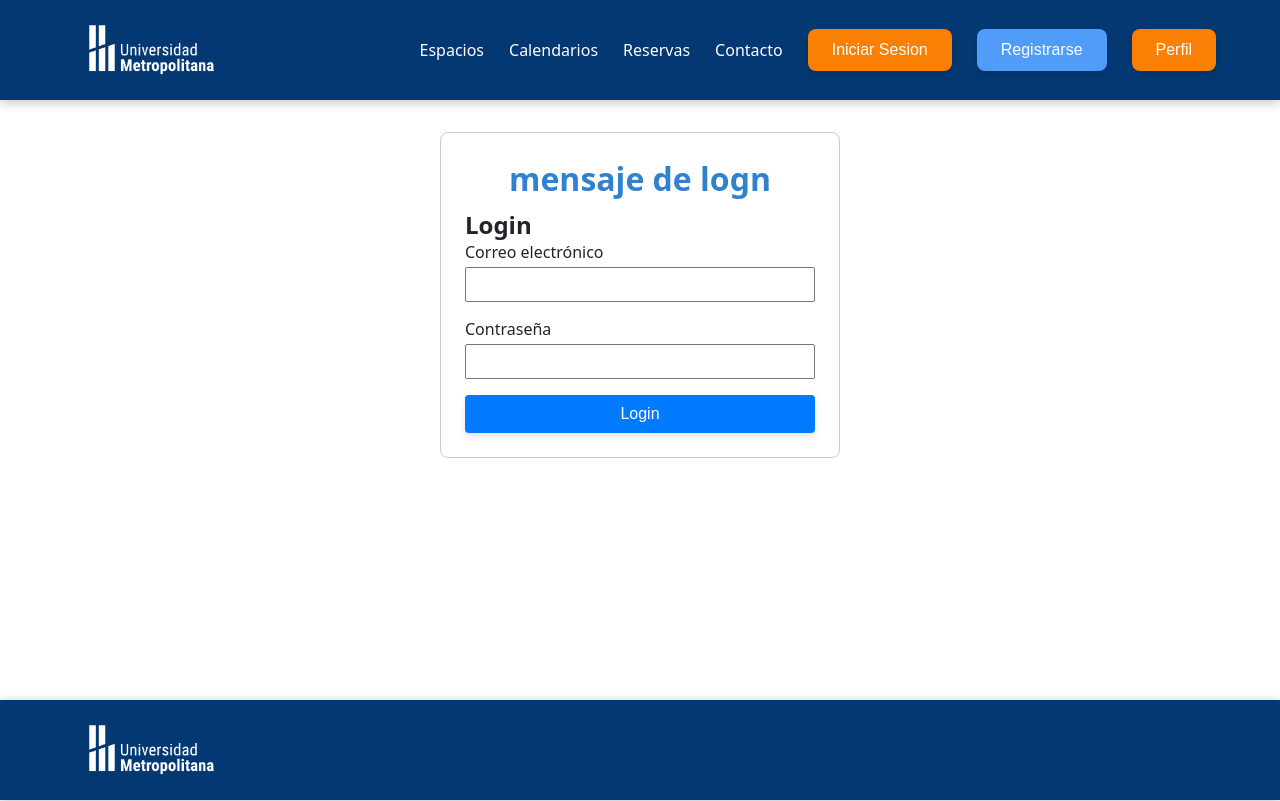
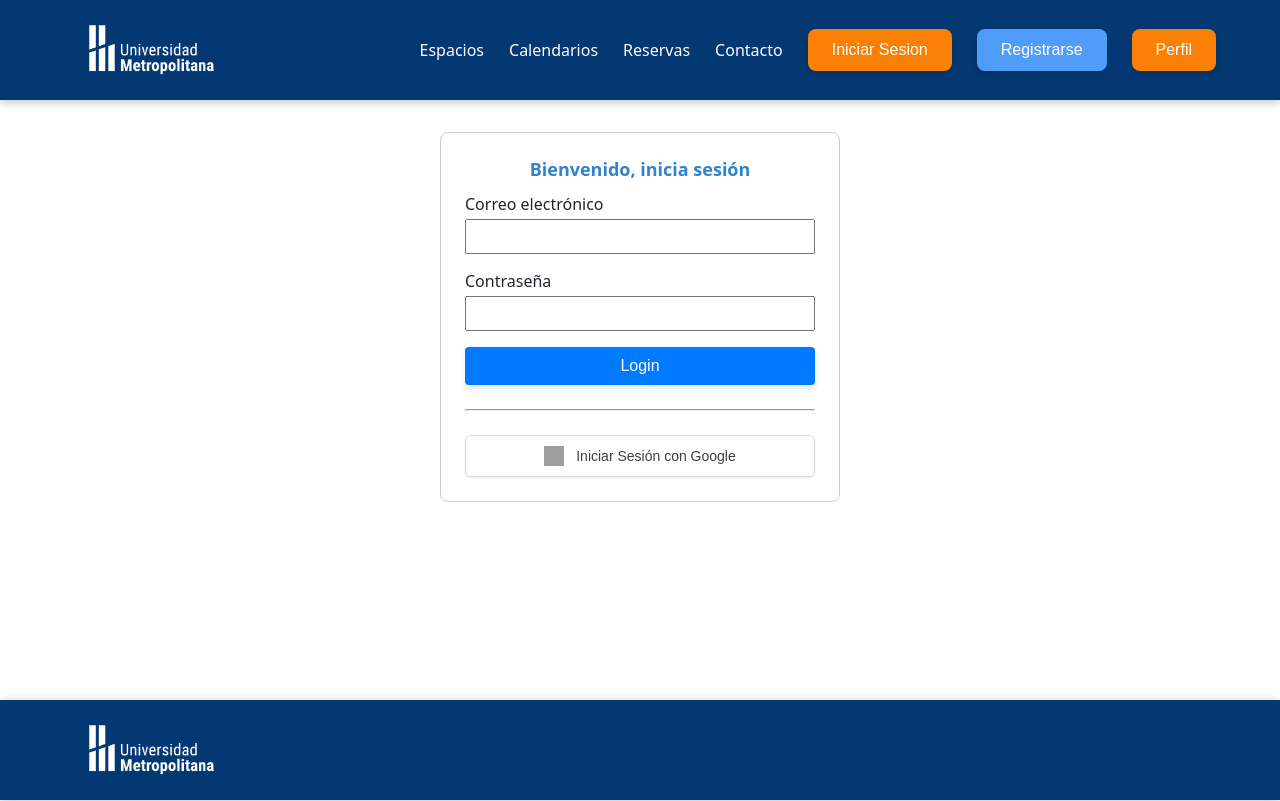
Before and after one commit to ZadkielAvendano/Proyecto-Sistemas-de-Info, a React (Vite) app: page /login in a window 1280 px wide. Built offline with nearby package versions, Linux system fonts and the light colour scheme; no server answers; grey boxes are pictures that could not be loaded.

Commit message:
Funcionalidad de iniciar y registrarse con Google :sparkles:

```diff
--- a/src/Login.jsx
+++ b/src/Login.jsx
@@ -1,51 +1,77 @@
+import { useState, useEffect } from "react";
+import { supabase } from "./config/supabase";
+import { useNavigate } from "react-router";
 
+export default function Login() {
+  const navigate = useNavigate();
+  const [message, setMessage] = useState("Bienvenido, inicia sesión");
+  const [form, setForm] = useState({ email: "", password: "" });
 
+  /* ─────────────────────────────────────────────
+     1) Redirige si ya hay sesión o si vuelve de Google
+  ───────────────────────────────────────────── */
+  useEffect(() => {
+    supabase.auth.getSession().then(({ data: { session } }) => {
+      if (session) navigate("/");
+    });
 
-import  { useState } from "react";
-import {supabase} from './config/supabase';
-import { useNavigate } from "react-router";
-export default function Login() {
-    const navigate = useNavigate();
-    const [message, setMessage] = useState('mensaje de logn');
-    const [form, setForm] = useState({email: '', password: ''
-  });
+    const { data: listener } = supabase.auth.onAuthStateChange(
+      (_event, session) => {
+        if (session) navigate("/");
+      }
+    );
 
-  const handleChange = (e) => {
-    const { name, value } = e.target;
-    setForm((prev) => ({ ...prev, [name]: value }));
-  };
+    return () => listener.subscription.unsubscribe();
+  }, [navigate]);
+
+  /* ─────────────────────────────────────────────
+     2) Login con email / contraseña
+  ───────────────────────────────────────────── */
+  const handleChange = (e) =>
+    setForm((prev) => ({ ...prev, [e.target.name]: e.target.value }));
 
   const handleSubmit = async (e) => {
     e.preventDefault();
     setMessage("");
-    const { data, error } = await supabase.auth.signInWithPassword({
-        email: form.email,
-        password: form.password
-    })
-    if (error){
-        setMessage(`Error al verificar el correo: ${error.message}`);
-            return;
-    };
-    if (data) {
-        setMessage("Login exitoso, redirigiendo...");
-        setForm({
-            email: '',
-            password: ''
-        });
-        navigate('/');
-    }
+    const { error } = await supabase.auth.signInWithPassword({
+      email: form.email,
+      password: form.password,
+    });
+    if (error) return setMessage(`Error: ${error.message}`);
+    setMessage("Login exitoso, redirigiendo...");
   };
 
+  /* ─────────────────────────────────────────────
+     3) Login con Google
+  ───────────────────────────────────────────── */
+  const handleGoogleLogin = async () => {
+    const { error } = await supabase.auth.signInWithOAuth({
+      provider: "google",
+    });
+    if (error) setMessage(`Error con Google: ${error.message}`);
+    // No navegamos aquí: el redirect lo hace Google ➔ /auth/v1/callback
+  };
+
+  /* ─────────────────────────────────────────────
+     4) UI
+  ───────────────────────────────────────────── */
   return (
-    <div style={{ maxWidth: 400, margin: "2rem auto", padding: 24, border: "1px solid #ccc", borderRadius: 8 }}>
-        <h1>{message}</h1>
-      <h2>Login</h2>
+    <div
+      style={{
+        maxWidth: 400,
+        margin: "2rem auto",
+        padding: 24,
+        border: "1px solid #ccc",
+        borderRadius: 8,
+      }}
+    >
+      <h1 style={{ fontSize: 18, marginBottom: 12 }}>{message}</h1>
+
       <form onSubmit={handleSubmit}>
         <div style={{ marginBottom: 16 }}>
-          <label htmlFor="email">Correo electrónico</label>
+          <label>Correo electrónico</label>
           <input
             type="email"
-            id="email"
             name="email"
             value={form.email}
             onChange={handleChange}
@@ -53,11 +79,11 @@ export default function Login() {
             style={{ width: "100%", padding: 8, marginTop: 4 }}
           />
         </div>
+
         <div style={{ marginBottom: 16 }}>
-          <label htmlFor="password">Contraseña</label>
+          <label>Contraseña</label>
           <input
             type="password"
-            id="password"
             name="password"
             value={form.password}
             onChange={handleChange}
@@ -65,10 +91,50 @@ export default function Login() {
             style={{ width: "100%", padding: 8, marginTop: 4 }}
           />
         </div>
-        <button type="submit" style={{ width: "100%", padding: 10, background: "#007bff", color: "white", border: "none", borderRadius: 4 }}>
+
+        <button
+          type="submit"
+          style={{
+            width: "100%",
+            padding: 10,
+            background: "#007bff",
+            color: "white",
+            border: "none",
+            borderRadius: 4,
+          }}
+        >
           Login
         </button>
       </form>
+
+      <hr style={{ margin: "1.5rem 0" }} />
+
+      <button
+        onClick={handleGoogleLogin}
+        style={{
+          display: "flex",
+          alignItems: "center",
+          justifyContent: "center",
+          gap: "12px",
+          width: "100%",
+          padding: "10px 16px",
+          backgroundColor: "white",
+          color: "#3c4043",
+          border: "1px solid #dadce0",
+          borderRadius: "6px",
+          fontSize: "14px",
+          fontWeight: 500,
+          boxShadow: "0 1px 2px rgba(0,0,0,0.1)",
+          cursor: "pointer",
+        }}
+      >
+        <img
+          src="https://developers.google.com/identity/images/g-logo.png"
+          alt="Google"
+          style={{ width: 20, height: 20 }}
+        />
+        Iniciar Sesión con Google
+      </button>
     </div>
   );
 }
--- a/src/Register.jsx
+++ b/src/Register.jsx
@@ -1,11 +1,26 @@
-import  { useState } from "react";
-import {supabase} from './config/supabase';
+import { useState, useEffect } from "react";
+import { supabase } from "./config/supabase";
 import { useNavigate } from "react-router";
+
 export default function Register() {
   const navigate = useNavigate();
-    const [message, setMessage] = useState('mensaje de registro');
-    const [form, setForm] = useState({email: '', password: ''
+  const [message, setMessage] = useState("mensaje de registro");
+  const [form, setForm] = useState({ email: "", password: "" });
+
+  // Detectar sesión activa (por ejemplo, si regresa de Google)
+  useEffect(() => {
+    supabase.auth.getSession().then(({ data: { session } }) => {
+      if (session) navigate("/");
     });
+
+    const { data: listener } = supabase.auth.onAuthStateChange(
+      (_event, session) => {
+        if (session) navigate("/");
+      }
+    );
+
+    return () => listener.subscription.unsubscribe();
+  }, [navigate]);
 
   const handleChange = (e) => {
     const { name, value } = e.target;
@@ -15,28 +30,41 @@ export default function Register() {
   const handleSubmit = async (e) => {
     e.preventDefault();
     setMessage("");
-    const { data, error } = await supabase.auth.signUp({
+    const { error } = await supabase.auth.signUp({
       email: form.email,
-        password: form.password
-    })
-    if (error){
-        setMessage(`Error al verificar el correo: ${error.message}`);
+      password: form.password,
+    });
+    if (error) {
+      setMessage(`Error al registrar: ${error.message}`);
       return;
+    }
+    setForm({ email: "", password: "" });
+    navigate("/login");
   };
-    if (data) {
 
-        setForm({
-            email: '',
-            password: ''
+  const handleGoogleRegister = async () => {
+    const { error } = await supabase.auth.signInWithOAuth({
+      provider: "google",
     });
-        navigate('/login');
+    if (error) {
+      console.error("Error con Google:", error.message);
+      setMessage(`Error con Google: ${error.message}`);
     }
   };
 
   return (
-    <div style={{ maxWidth: 400, margin: "2rem auto", padding: 24, border: "1px solid #ccc", borderRadius: 8 }}>
+    <div
+      style={{
+        maxWidth: 400,
+        margin: "2rem auto",
+        padding: 24,
+        border: "1px solid #ccc",
+        borderRadius: 8,
+      }}
+    >
       <h1>{message}</h1>
       <h2>Registro</h2>
+
       <form onSubmit={handleSubmit}>
         <div style={{ marginBottom: 16 }}>
           <label htmlFor="email">Correo electrónico</label>
@@ -50,6 +78,7 @@ export default function Register() {
             style={{ width: "100%", padding: 8, marginTop: 4 }}
           />
         </div>
+
         <div style={{ marginBottom: 16 }}>
           <label htmlFor="password">Contraseña</label>
           <input
@@ -62,10 +91,50 @@ export default function Register() {
             style={{ width: "100%", padding: 8, marginTop: 4 }}
           />
         </div>
-        <button type="submit" style={{ width: "100%", padding: 10, background: "#007bff", color: "white", border: "none", borderRadius: 4 }}>
+
+        <button
+          type="submit"
+          style={{
+            width: "100%",
+            padding: 10,
+            background: "#007bff",
+            color: "white",
+            border: "none",
+            borderRadius: 4,
+          }}
+        >
           Registrarse
         </button>
       </form>
+
+      <hr style={{ margin: "1.5rem 0" }} />
+
+      <button
+        onClick={handleGoogleRegister}
+        style={{
+          display: "flex",
+          alignItems: "center",
+          justifyContent: "center",
+          gap: "12px",
+          width: "100%",
+          padding: "10px 16px",
+          backgroundColor: "white",
+          color: "#3c4043",
+          border: "1px solid #dadce0",
+          borderRadius: "6px",
+          fontSize: "14px",
+          fontWeight: 500,
+          boxShadow: "0 1px 2px rgba(0,0,0,0.1)",
+          cursor: "pointer",
+        }}
+      >
+        <img
+          src="https://developers.google.com/identity/images/g-logo.png"
+          alt="Google"
+          style={{ width: 20, height: 20 }}
+        />
+        Registrarse con Google
+      </button>
     </div>
   );
 }
```
Also changed, not shown: src/Homepage.jsx (line endings or trailing spaces). Lines whose indentation alone changed are shown as unchanged.
